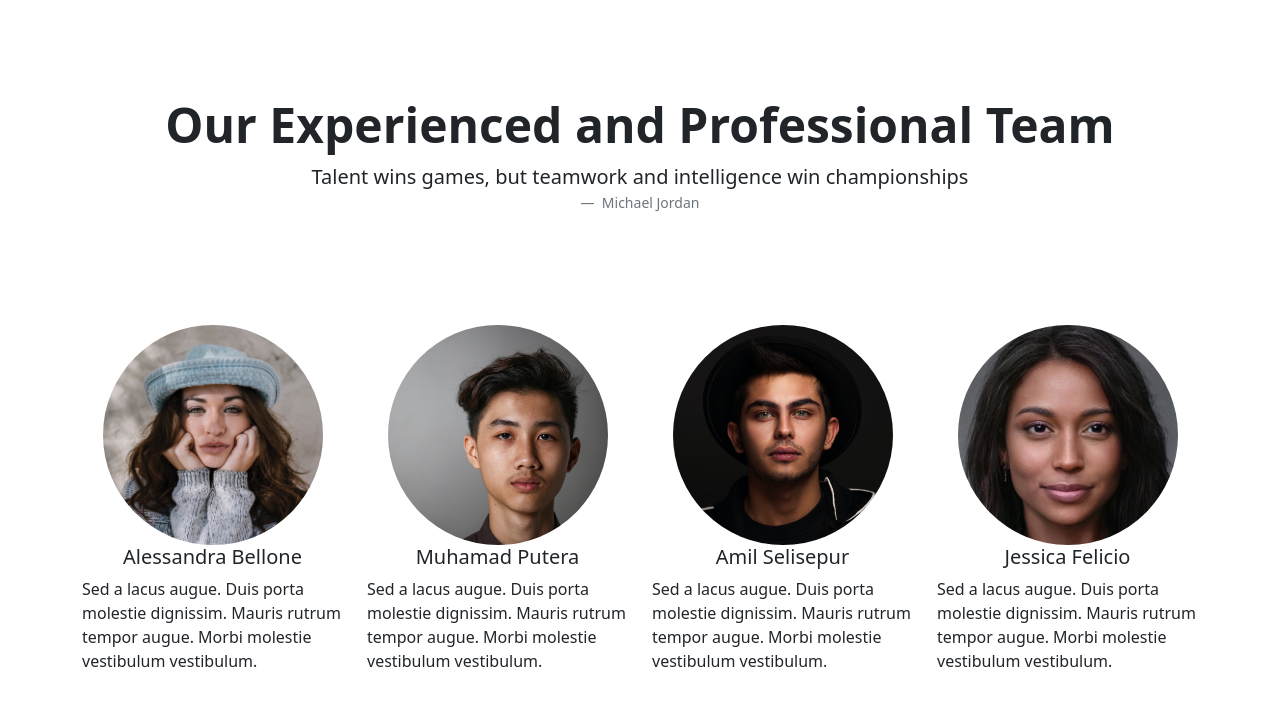
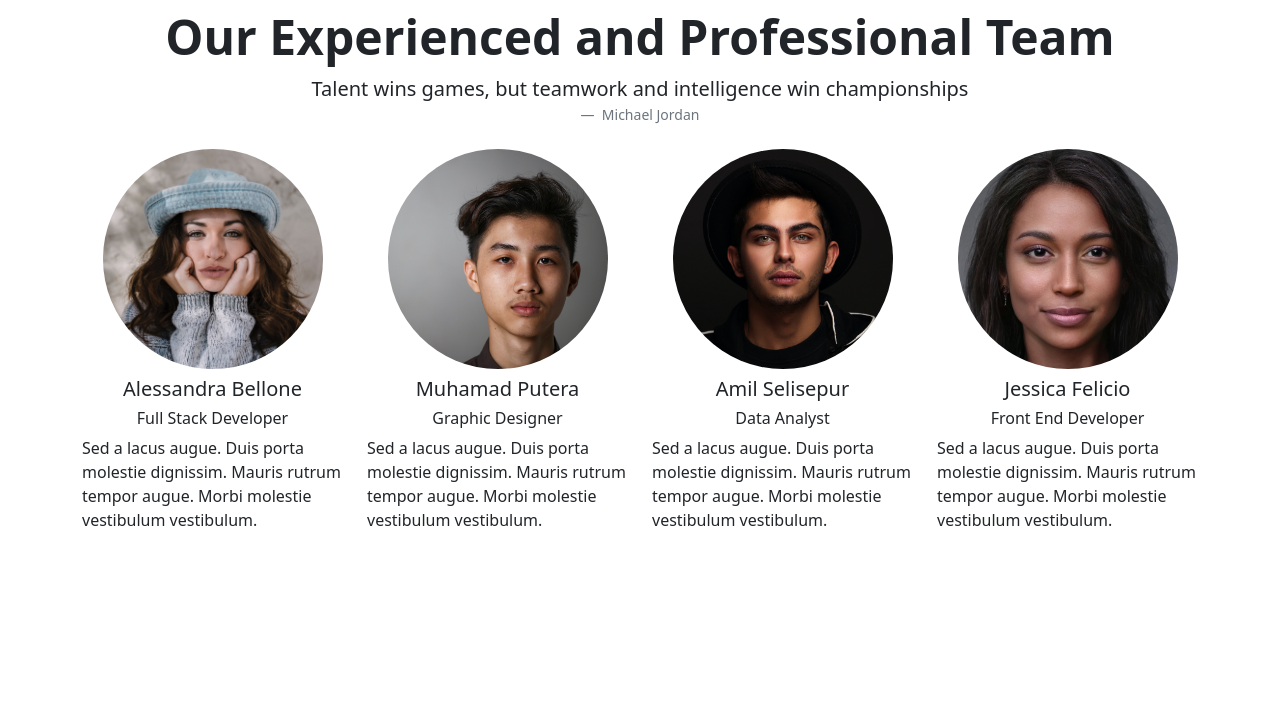
Before and after one commit to muoso/bootstrap-team-gallery, a plain HTML site: page index.html in a window 1280 px wide. Drawn offline with nearby package versions, Linux system fonts and the light colour scheme.

Commit message:
fourth commit

```diff
--- a/index.html
+++ b/index.html
@@ -16,7 +16,7 @@
 
 <body>
 
-    <div class="px-4 py-5 my-5 text-center">
+    <div class="px-4 py-2 my-0 text-center">
         <h1 class="display-5 fw-bold">Our Experienced and Professional Team</h1>
 
         <figure>
@@ -32,32 +32,36 @@
 
 
 
-    <div class="container marketing">
+    <div class="container">
 
         <!-- Three columns of text below the carousel -->
         <div class="row">
             <div class="col-lg-3">
                 <img src="img\pic1.jpeg" class="rounded-circle mx-auto d-block" alt="Alessandra Bellone" width="220" height="220">
 
-                <h5 class="text-center">Alessandra Bellone</h5>
+                <h5 class="text-center mt-2">Alessandra Bellone</h5>
+                <h6 class="text-center">Full Stack Developer</h6>
                 <p>Sed a lacus augue. Duis porta molestie dignissim. Mauris rutrum tempor augue. Morbi molestie vestibulum vestibulum.</p>
             </div><!-- /.col-lg-3 -->
             <div class="col-lg-3">
                 <img src="img\pic2.jpeg" class="rounded-circle mx-auto d-block" alt="Muhamad Putera" width="220" height="220">
 
-                <h5 class="text-center">Muhamad Putera</h5>
+                <h5 class="text-center mt-2">Muhamad Putera</h5>
+                <h6 class="text-center">Graphic Designer</h6>
                 <p>Sed a lacus augue. Duis porta molestie dignissim. Mauris rutrum tempor augue. Morbi molestie vestibulum vestibulum.</p>
             </div><!-- /.col-lg-3 -->
             <div class="col-lg-3">
                 <img src="img\pic3.jpeg" class="rounded-circle mx-auto d-block" alt="Amil Selisepur" width="220" height="220">
 
-                <h5 class="text-center">Amil Selisepur</h5>
+                <h5 class="text-center mt-2">Amil Selisepur</h5>
+                <h6 class="text-center">Data Analyst</h6>
                 <p>Sed a lacus augue. Duis porta molestie dignissim. Mauris rutrum tempor augue. Morbi molestie vestibulum vestibulum.</p>
             </div><!-- /.col-lg-3 -->
             <div class="col-lg-3">
                 <img src="img\pic4.jpeg" class="rounded-circle mx-auto d-block" alt="Jessica Felicio" width="220" height="220">
 
-                <h5 class="text-center">Jessica Felicio</h5>
+                <h5 class="text-center mt-2">Jessica Felicio</h5>
+                <h6 class="text-center">Front End Developer</h6>
                 <p>Sed a lacus augue. Duis porta molestie dignissim. Mauris rutrum tempor augue. Morbi molestie vestibulum vestibulum.</p>
             </div><!-- /.col-lg-3 -->
 
```
